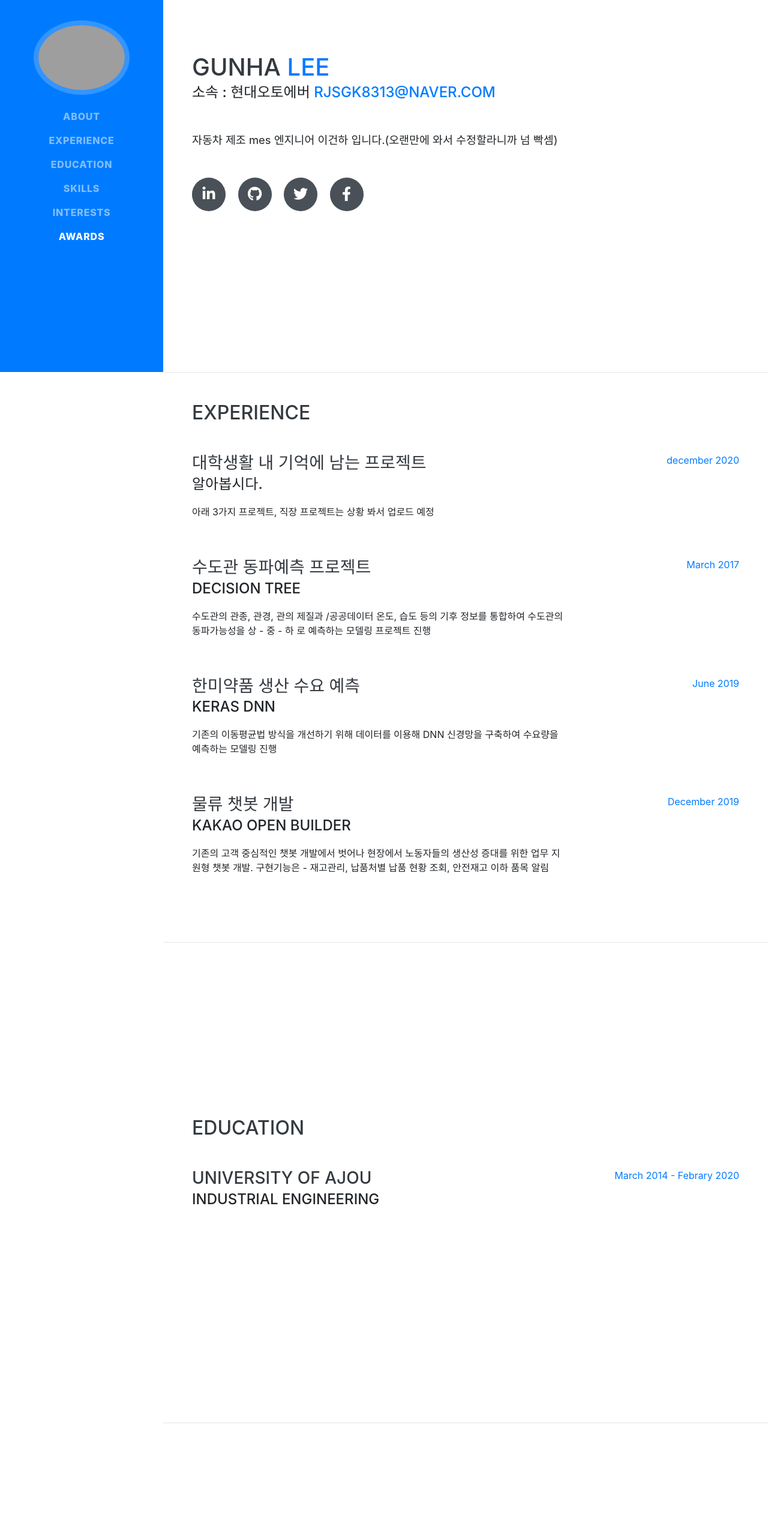
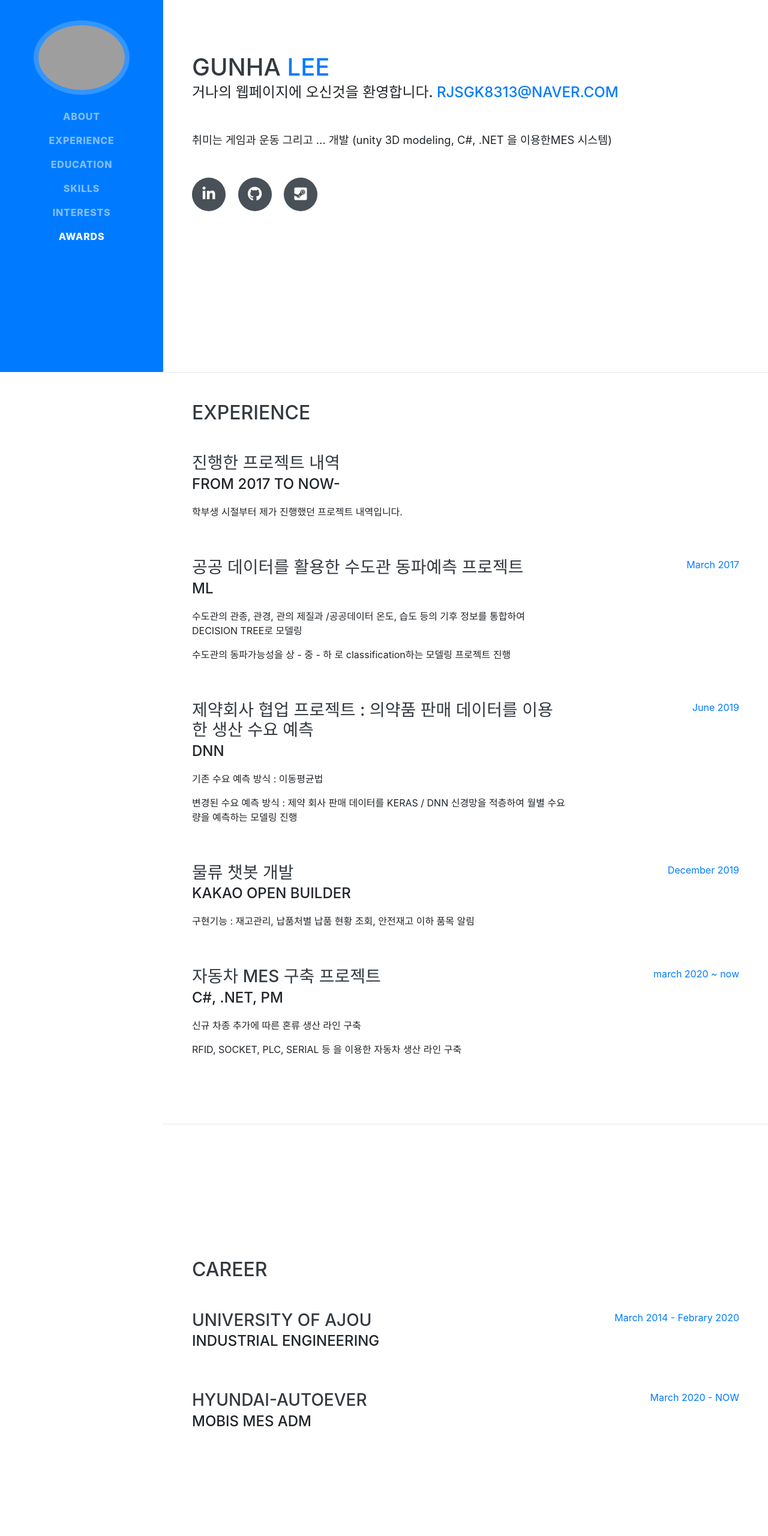
Before and after one commit to leegunha/leegunha.githup.io, a website with bundled scripts: page index.html in a window 1280 px wide. Shown: the part 180-2740 px from the top of the page at 60% size. Built offline with nearby package versions, Linux system fonts and the light colour scheme; grey boxes are pictures that could not be loaded; a web font is replaced by a local one.

Commit message:
20211228

```diff
--- a/index.html
+++ b/index.html
@@ -66,23 +66,21 @@
         <h1 class="mb-0">gunha
           <span class="text-primary">lee</span>
         </h1>
-        <div class="subheading mb-5"> 소속 : 현대오토에버
+        <div class="subheading mb-5"> 거나의 웹페이지에 오신것을 환영합니다.
           <a href="mailto:rjsgk8313@naver.com">rjsgk8313@naver.com</a>
         </div>
-        <p class="lead mb-5">자동차 제조 mes 엔지니어 이건하 입니다.(오랜만에 와서 수정할라니까 넘 빡셈)</p>
+        <p class="lead mb-5">취미는 게임과 운동 그리고 ... 개발 (unity 3D modeling, C#, .NET 을 이용한MES 시스템) </p>
         <div class="social-icons">
-          <a href="https://github.com/leegunha">
+          <a href="https://www.instagram.com/leegnite/">
             <i class="fab fa-linkedin-in"></i>
           </a>
           <a href="https://github.com/leegunha">
             <i class="fab fa-github"></i>
           </a>
-          <a href="https://github.com/leegunha">
-            <i class="fab fa-twitter"></i>
+          <a href="https://steamcommunity.com/id/leegunha/">
+            <i class="fab fa-steam-square"></i>
           </a>
-          <a href="https://github.com/leegunha">
-            <i class="fab fa-facebook-f"></i>
-          </a>
+
         </div>
       </div>
     </section>
@@ -91,25 +89,26 @@
 
     <section class="resume-section p-3 p-lg-5 d-flex justify-content-center" id="experience">
       <div class="w-100">
-        <h2 class="mb-5">Experience</h2>
+        <h2 class="mb-5">experience</h2>
 
 
         <div class="resume-item d-flex flex-column flex-md-row justify-content-between mb-5">
           <div class="resume-content">
-            <h3 class="mb-0">대학생활 내 기억에 남는 프로젝트</h3>
-            <div class="subheading mb-3">알아봅시다.</div>
-            <p>아래 3가지 프로젝트, 직장 프로젝트는 상황 봐서 업로드 예정</p>
+            <h3 class="mb-0">진행한 프로젝트 내역 </h3>
+            <div class="subheading mb-3">FROM 2017 TO NOW-</div>
+            <p>학부생 시절부터 제가 진행했던 프로젝트 내역입니다.</p>
           </div>
           <div class="resume-date text-md-right">
-            <span class="text-primary">december 2020 </span>
+            <span class="text-primary"> </span>
           </div>
         </div>
 
         <div class="resume-item d-flex flex-column flex-md-row justify-content-between mb-5">
           <div class="resume-content">
-            <h3 class="mb-0">수도관 동파예측 프로젝트</h3>
-            <div class="subheading mb-3">decision tree</div>
-            <p>수도관의 관종, 관경, 관의 제질과 /공공데이터 온도, 습도 등의 기후 정보를 통합하여 수도관의 동파가능성을 상 - 중 - 하 로 예측하는 모델링 프로젝트 진행</p>
+            <h3 class="mb-0">공공 데이터를 활용한 수도관 동파예측 프로젝트</h3>
+            <div class="subheading mb-3"> ML</div>
+            <p>수도관의 관종, 관경, 관의 제질과 /공공데이터 온도, 습도 등의 기후 정보를 통합하여 DECISION TREE로 모델링 </p>
+            <p> 수도관의 동파가능성을 상 - 중 - 하 로 classification하는 모델링 프로젝트 진행</p>
           </div>
           <div class="resume-date text-md-right">
             <span class="text-primary">March 2017 </span>
@@ -118,9 +117,10 @@
 
         <div class="resume-item d-flex flex-column flex-md-row justify-content-between mb-5">
           <div class="resume-content">
-            <h3 class="mb-0">한미약품 생산 수요 예측</h3>
-            <div class="subheading mb-3">keras DNN</div>
-            <p>기존의 이동평균법 방식을 개선하기 위해 데이터를 이용해 DNN 신경망을 구축하여 수요량을 예측하는 모델링 진행</p>
+            <h3 class="mb-0">제약회사 협업 프로젝트 : 의약품 판매 데이터를 이용한 생산 수요 예측</h3>
+            <div class="subheading mb-3"> DNN</div>
+            <p> 기존 수요 예측 방식 : 이동평균법  </p>
+            <p> 변경된 수요 예측 방식 : 제약 회사 판매 데이터를 KERAS / DNN 신경망을 적층하여 월별 수요량을 예측하는 모델링 진행</p>
           </div>
           <div class="resume-date text-md-right">
             <span class="text-primary"> June 2019</span>
@@ -131,10 +131,22 @@
           <div class="resume-content">
             <h3 class="mb-0">물류 챗봇 개발</h3>
             <div class="subheading mb-3">kakao open builder</div>
-            <p>기존의 고객 중심적인 챗봇 개발에서 벗어나 현장에서 노동자들의 생산성 증대를 위한 업무 지원형 챗봇 개발. 구현기능은 - 재고관리, 납품처별 납품 현황 조회, 안전재고 이하 품목 알림</p>
+            <p>구현기능 :  재고관리, 납품처별 납품 현황 조회, 안전재고 이하 품목 알림</p>
           </div>
           <div class="resume-date text-md-right">
             <span class="text-primary"> December 2019 </span>
+          </div>
+        </div>
+
+        <div class="resume-item d-flex flex-column flex-md-row justify-content-between mb-5">
+          <div class="resume-content">
+            <h3 class="mb-0">자동차 MES 구축 프로젝트 </h3>
+            <div class="subheading mb-3"> C#, .NET, PM</div>
+            <p> 신규 차종 추가에 따른 혼류 생산 라인 구축   </p>
+            <p> RFID, SOCKET, PLC, SERIAL 등 을 이용한 자동차 생산 라인 구축</p>
+          </div>
+          <div class="resume-date text-md-right">
+            <span class="text-primary"> march 2020 ~ now</span>
           </div>
         </div>
 
@@ -148,7 +160,7 @@
 
     <section class="resume-section p-3 p-lg-5 d-flex align-items-center" id="education">
       <div class="w-100">
-        <h2 class="mb-5">Education</h2>
+        <h2 class="mb-5">career</h2>
 
         <div class="resume-item d-flex flex-column flex-md-row justify-content-between mb-5">
           <div class="resume-content">
@@ -158,6 +170,17 @@
           </div>
           <div class="resume-date text-md-right">
             <span class="text-primary">March 2014 - Febrary 2020</span>
+          </div>
+        </div>
+
+        <div class="resume-item d-flex flex-column flex-md-row justify-content-between mb-5">
+          <div class="resume-content">
+            <h3 class="mb-0">Hyundai-autoever</h3>
+            <div class="subheading mb-3">Mobis MES ADM</div>
+
+          </div>
+          <div class="resume-date text-md-right">
+            <span class="text-primary">March 2020 - NOW</span>
           </div>
         </div>
 
@@ -172,38 +195,34 @@
       <div class="w-100">
         <h2 class="mb-5">Skills</h2>
 
-        <div class="subheading mb-3">Programming Languages &amp; Tools</div>
+        <div class="subheading mb-3">Programming Languages &amp; Tools      (c#, sql, unity icon not found)</div>
         <ul class="list-inline dev-icons">
           <li class="list-inline-item">
             <i class="fab java"></i>
           </li>
           <li class="list-inline-item">
-            <i class="fab fa-python"></i>
-          <li class="list-inline-item">
-            <i class="fab fa-sass"></i>
-          <li class="list-inline-item">
-            <i class="fab fa-cuttlefish"></i>
+            <i class="fab  fa-python"></i>
           </li>
-	<li class="list-inline-item">
-            <i class="fab fa-windows"></i>
+            <li class="list-inline-item">
+            <i class="fab  fa-windows"></i>
           </li>
-	<li class="list-inline-item">
-           	 <i class="fab fa-.net"></i>
+
         </ul>
 
         <div class="subheading mb-3">Workflow</div>
         <ul class="fa-ul mb-0">
-          <li>
-            <i class="fa-li fa fa-check"></i>
-            JSP.NET를 이용한 웹 개발</li>
-          <li>
+           <li>
             <i class="fa-li fa fa-check"></i>
             python을 이용한 데이터 분석</li>
           <li>
             <i class="fa-li fa fa-check"></i>
             C#을 이용한 CS프로그램 개발</li>
+          <li>
             <i class="fa-li fa fa-check"></i>
-            MS SQL을 이용한 DB설계</li>
+            MS SQL을 이용한 DB 이모저모</li>
+          <li>
+            <i class="fa-li fa fa-check"></i>
+            UNITY을 이용한 3D 모델링</li>
         </ul>
       </div>
     </section>
@@ -212,8 +231,14 @@
 
     <section class="resume-section p-3 p-lg-5 d-flex align-items-center" id="interests">
       <div class="w-100">
-        <h2 class="mb-5">Interests</h2>
-        <p>여기는 뭘 적으면 좋을까?~</p>
+        <h2 class="mb-5">년기장</h2>
+        <h3 class="mb-5">2021</h3>
+        <p>안녕하세요 이건하입니다. 2021년 한해를 마치며, 웹페이지를 정리해보았습니다. 향후 매년 있었던 일을 기록하면서 포트폴리오를 채워나갈 계획입니다.</p>
+        <p>올 한해 코로나로 인해 사회적 활동이 많이 위축된 한 해 였습니다. 때문에 회사에서 업무를 수행하며 새로운 만남보다는 대부분 랜선으로 사람들과 많은 시간을 보냈습니다. 저와 시간을 보내준 친구들에게 모두 감사합니다.</p>
+        <p>회사에서는 신규 차종 대응 프로젝트를 진행하며 socket, plc, serial 통신에 대한 이해도가 많이 높아졌고, 신규 라인 설치에 필요한 인프라적인 능력도 조금 향상되었다고 생각합니다.</p>
+        <p>개인적으로는 UNITY를 이용해 게임개발을 진행하려고 하였지만, 사실상 거의 진행하지 못하였습니다. 2022년에는 3D 모델링을 이용해 작은 어플리케이션 하나라도 만들어 보는걸 목표로 하고 있습니다.</p>
+        <p>이상이며 업무적으로도, 인간적으로도 조금 더 성장해나갈 이거나였습니다.!!</p>
+        <p></p>
         <p class="mb-0"></p>
       </div>
     </section>
@@ -226,10 +251,10 @@
         <ul class="fa-ul mb-0">
           <li>
             <i class="fa-li fa fa-trophy text-warning"></i>
-            교내 자기개발 해외연수 우수상 수상(상이라곤 이것말고 타본적이 없음)</li>
+            교내 자기개발 해외연수 결과발표 우수상 수상 (일본의 재난 대책에 대해 결과 발표)</li>
           <li>
             <i class="fa-li fa fa-trophy text-warning"></i>
-            </li>
+            현대자동차 그룹 21년 재직자 코딩 대회 참가</li>
           <li>
             <i class="fa-li fa fa-trophy text-warning"></i>
             1<sup>st</sup>
```
Also changed, not shown: 1 other file.
